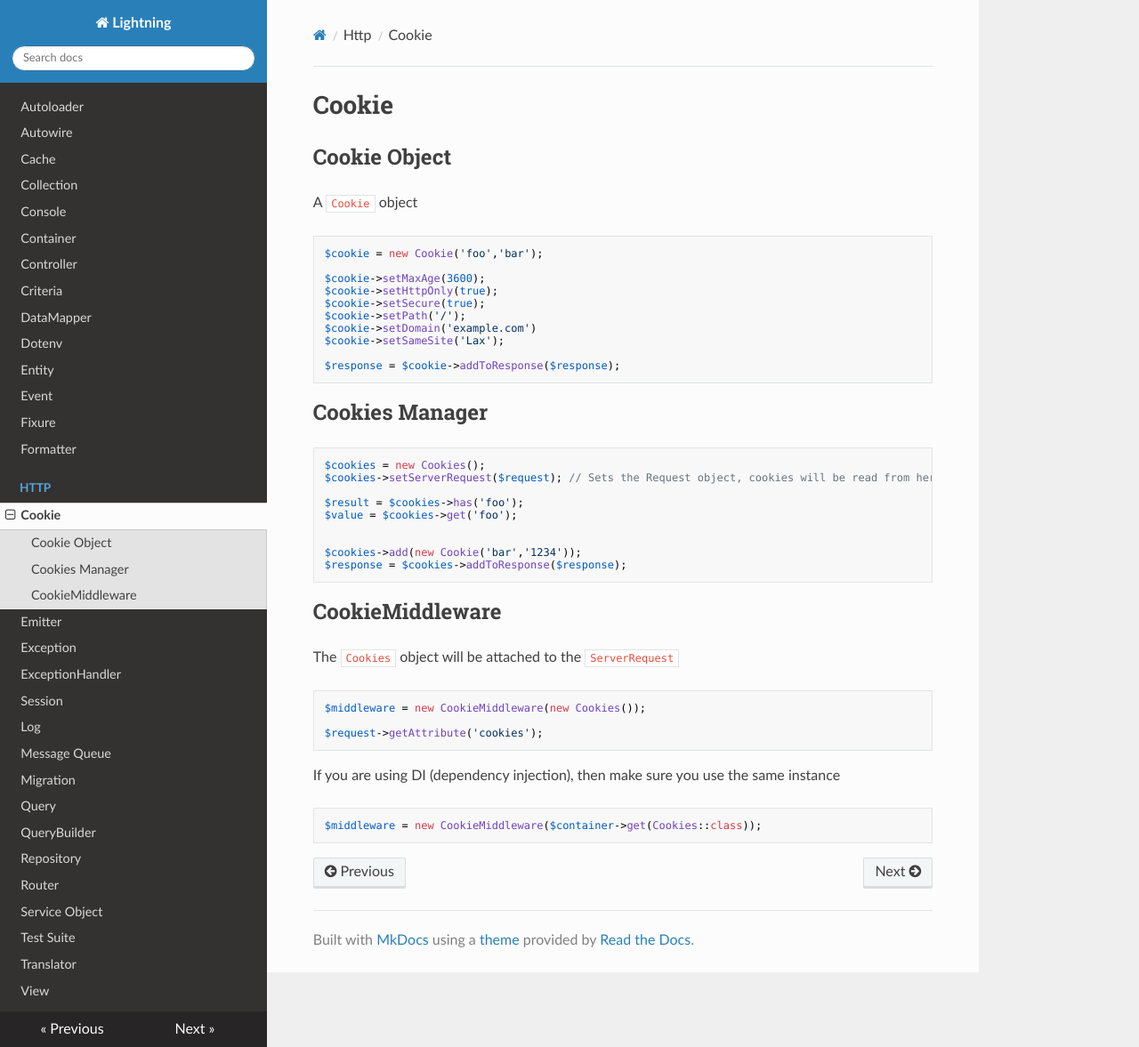
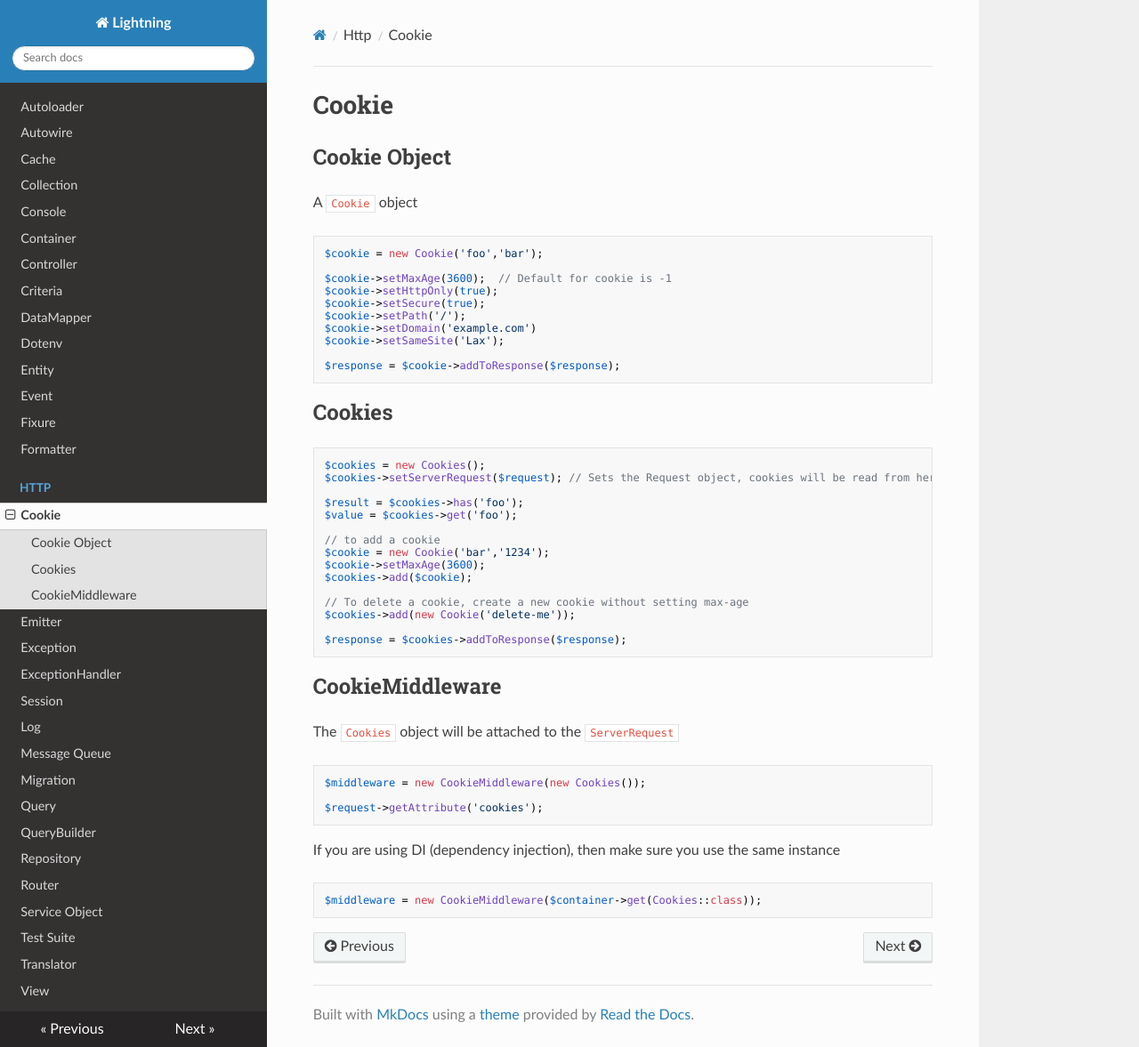
Before and after one commit to jamielsharief/lightning, an MkDocs documentation site: the page built from docs/http/cookie.md, in a window 1280 px wide and 1177 px high. Shown: the whole window at 89% size. Built offline with MkDocs 1.6.1, drawn with Linux system fonts in a browser that asks for light colours; nearby versions of some CDN libraries.

````diff
--- a/docs/http/cookie.md
+++ b/docs/http/cookie.md
@@ -8,7 +8,7 @@
 ```php
 $cookie = new Cookie('foo','bar');
 
-$cookie->setMaxAge(3600);
+$cookie->setMaxAge(3600);  // Default for cookie is -1
 $cookie->setHttpOnly(true);
 $cookie->setSecure(true);
 $cookie->setPath('/');
@@ -18,7 +18,7 @@
 $response = $cookie->addToResponse($response);
 ```
 
-## Cookies Manager
+## Cookies
 
 ```php
 $cookies = new Cookies();
@@ -27,8 +27,14 @@
 $result = $cookies->has('foo');
 $value = $cookies->get('foo');
 
+// to add a cookie
+$cookie = new Cookie('bar','1234');
+$cookie->setMaxAge(3600);
+$cookies->add($cookie);
 
-$cookies->add(new Cookie('bar','1234'));
+// To delete a cookie, create a new cookie without setting max-age
+$cookies->add(new Cookie('delete-me'));
+
 $response = $cookies->addToResponse($response);
 ```
 
````
Also changed, not shown: 1 other file.
